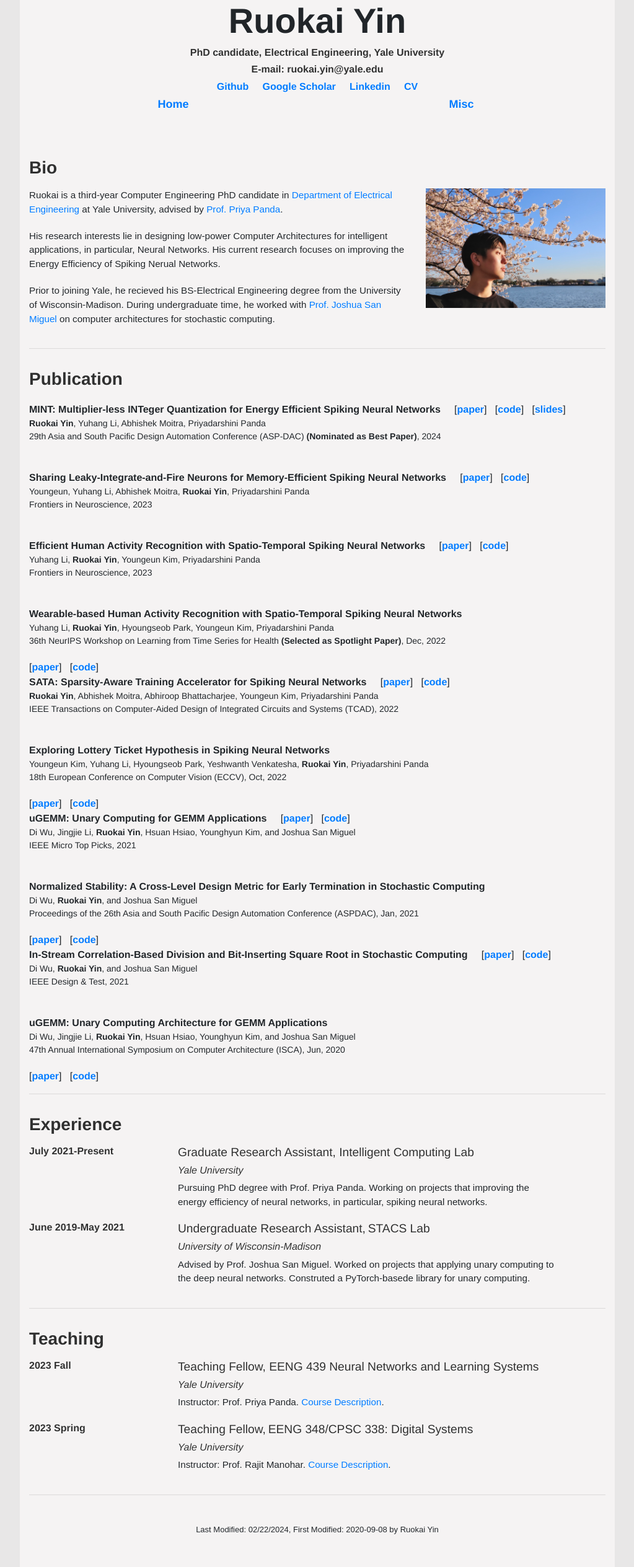
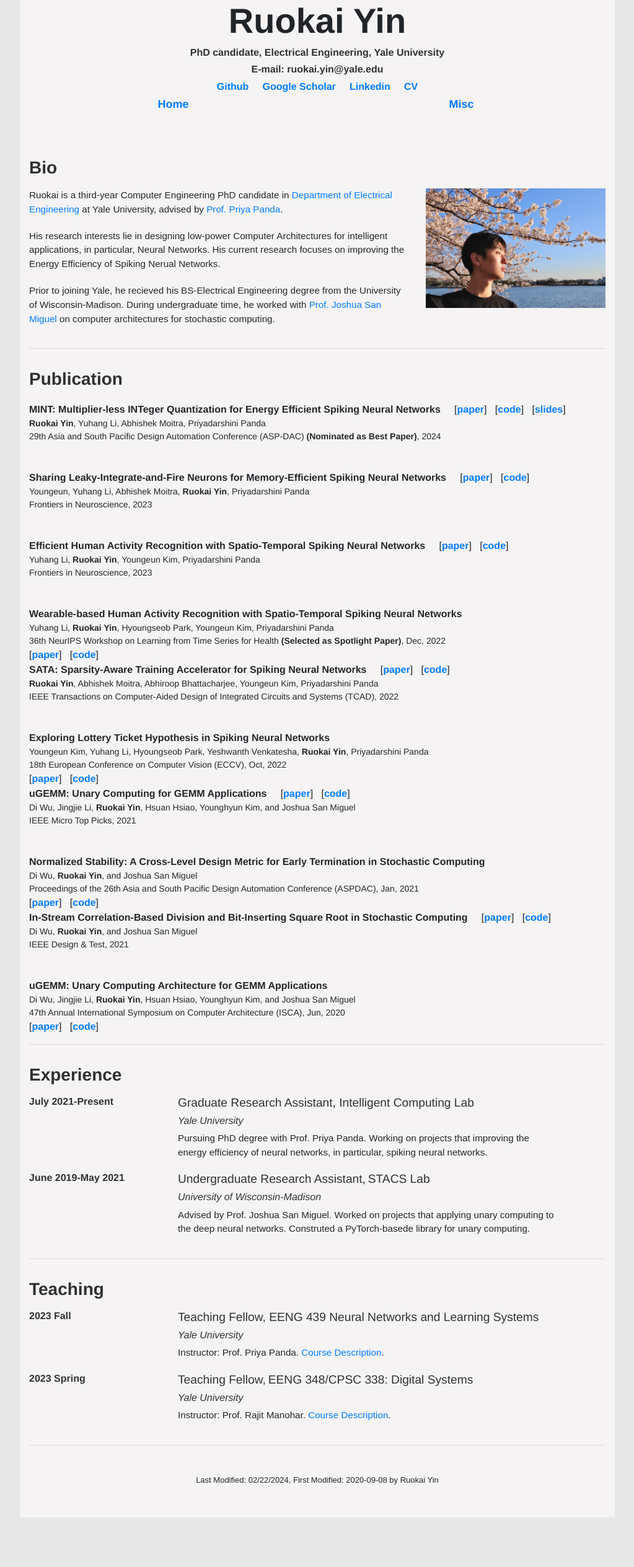
Before and after one commit to RuokaiYin/RuokaiYin.github.io, a Jekyll site: the page built from index.html, in a window 1280 px wide. Shown: the whole page at 62% size, without its empty margins (128-1151 px from the left). Built offline with Jekyll 4.4.1, drawn with Linux system fonts in a browser that asks for light colours; after the commit the page ends 2449 px from its top, so only the background shows below that.

Commit message:
Update publications.html

```diff
--- a/_includes/publications.html
+++ b/_includes/publications.html
@@ -35,8 +35,8 @@
         <div class="papertitle"> {{ publication.title }} </div>
         <!-- &nbsp;&nbsp;&nbsp; -->
         <div class="paperauthors"> {{ publication.author }} </div>
-        <p class="paperauthors"> {{ publication.booktitle }},
-            {{ publication.month }}, {{ publication.year }} </p>
+        <div class="paperauthors"> {{ publication.booktitle }},
+            {{ publication.month }}, {{ publication.year }} </div>
         [<a class="papertitle" href="{{ site.baseurl }}/papers/{{publication.file}}">paper</a>]
         &nbsp;
         [<a class="papertitle" href="{{ publication.code }}">code</a>]
```
